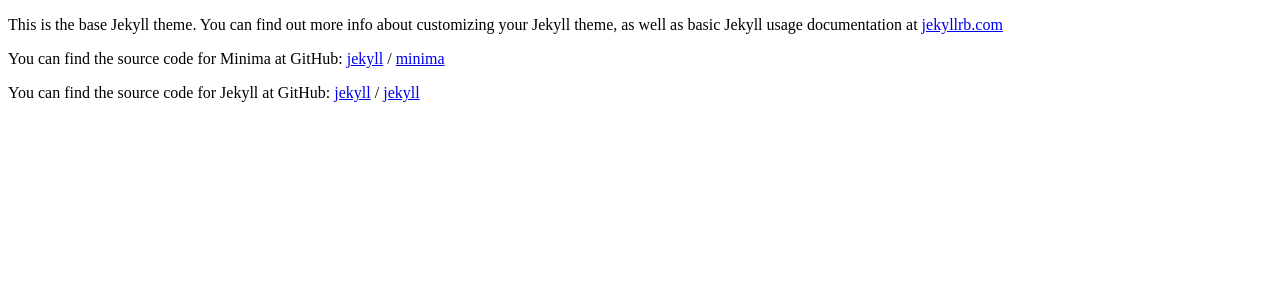
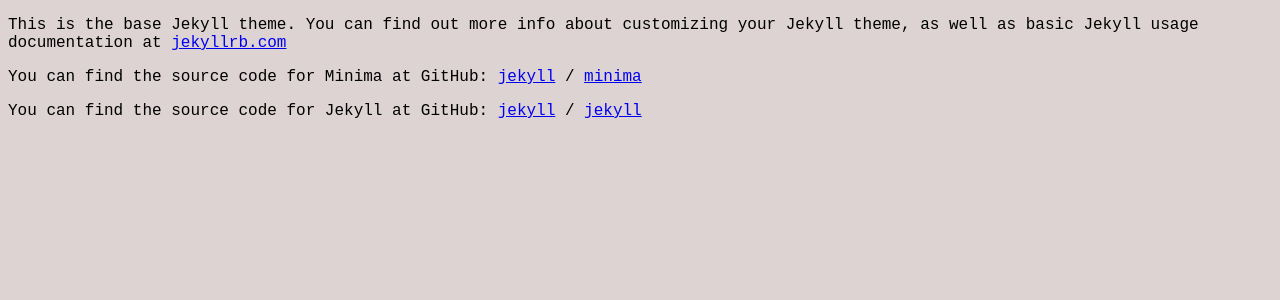
Before and after one commit to 2hexed/blog, a Jekyll site: the page built from docs/about.markdown, in a window 1280 px wide. Shown: the top 300 px of the page. Built offline with Jekyll 4.4.1, drawn with Linux system fonts in a browser that asks for light colours.

Commit message:
href fixes

```diff
--- a/docs/_layouts/page.html
+++ b/docs/_layouts/page.html
@@ -3,7 +3,7 @@
 
 <head>
     <title>{{ page.title }}</title>
-    <link rel="stylesheet" href="{{ '/blog/assets/css/styles.css' | relative_url }}">
+    <link rel="stylesheet" href="{{ '/assets/css/styles.css' | relative_url }}">
 </head>
 
 <body>
--- a/docs/_layouts/post.html
+++ b/docs/_layouts/post.html
@@ -3,7 +3,7 @@
 
 <head>
     <title>{{ page.title }}</title>
-    <link rel="stylesheet" href="{{ '/blog/assets/css/styles.css' | relative_url }}">
+    <link rel="stylesheet" href="{{ '/assets/css/styles.css' | relative_url }}">
 </head>
 
 <body>
```
